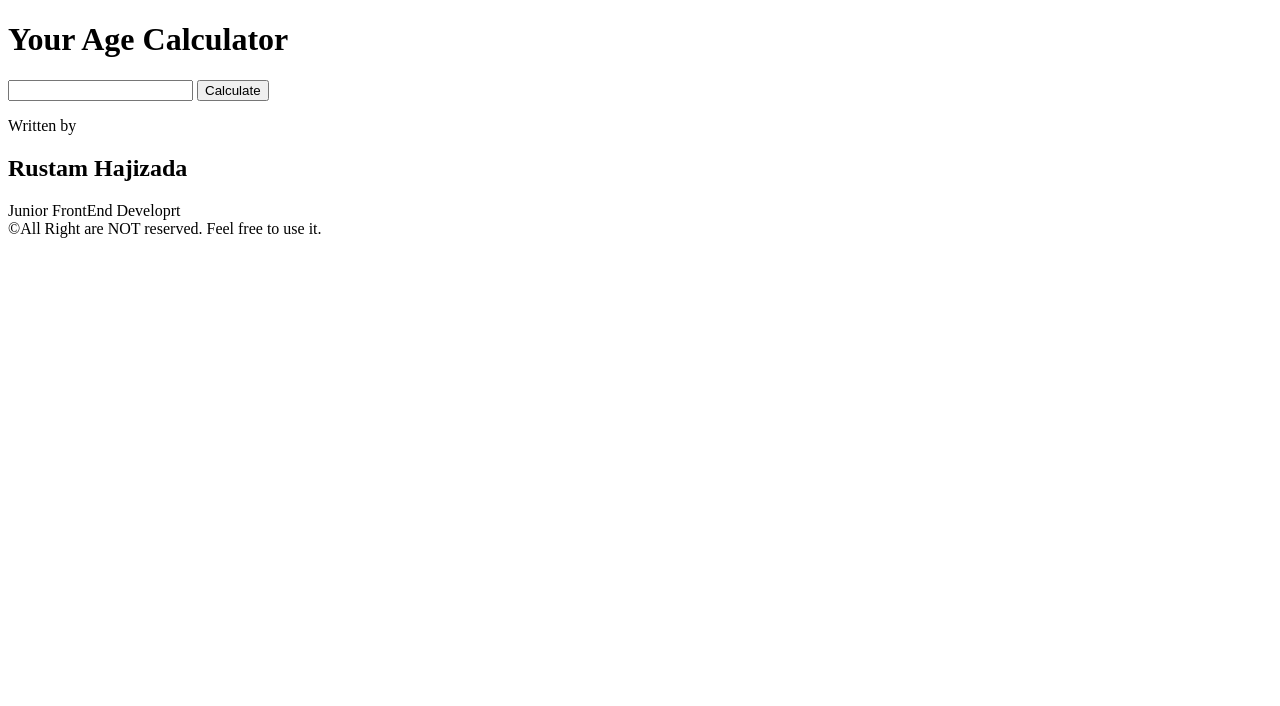
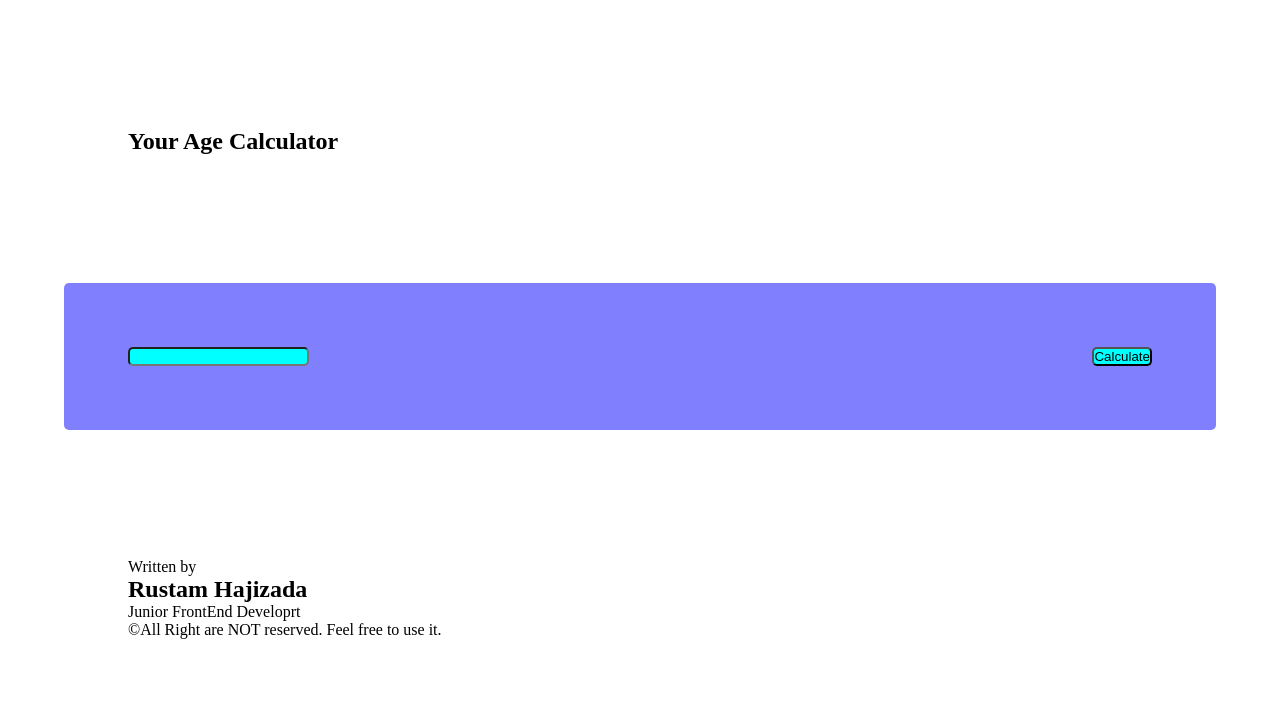
Before and after one commit to RustamHajizadaOriginal/AgeCalculator, a plain HTML site: page index.html in a window 1280 px wide. Drawn offline with Linux system fonts and the light colour scheme.

Commit message:
Updating the index and style files

```diff
--- a/index.html
+++ b/index.html
@@ -4,23 +4,25 @@
     <meta charset="UTF-8" />
     <meta name="viewport" content="width=device-width, initial-scale=1.0" />
     <title>Age Calculator</title>
-    <style scr="style.css"></style>
+    <link rel="stylesheet" href="style.css" />
   </head>
   <body>
-    <header>
+    <div class="mainBody">
+      <header class="header">
         <h1>Your Age Calculator</h1>
       </header>
       <section>
-      <main>
+        <main class="mainSection">
           <input type="text" />
           <button>Calculate</button>
         </main>
       </section>
-    <footer>
+      <footer class="mainFooter">
         <p>Written by</p>
         <h2>Rustam Hajizada</h2>
         <div>Junior FrontEnd Developrt</div>
         <div>&copy;All Right are NOT reserved. Feel free to use it.</div>
       </footer>
+    </div>
   </body>
 </html>
--- a/style.css
+++ b/style.css
@@ -3,3 +3,38 @@
   padding: 0;
   box-sizing: border-box;
 }
+--mainColort: hsl(240, 100%, 75%);
+.mainBody {
+  margin: 5vw;
+  padding: 5vw;
+  font-family: cursive;
+  font-size: small;
+}
+.header {
+  margin: 5vw;
+  padding: 5vw;
+}
+
+.header h1 {
+  font-size: x-large;
+}
+
+main {
+  display: flex;
+  justify-content: space-between;
+  background-color: hsl(240, 100%, 75%);
+  margin: 5vw;
+  padding: 5vw;
+  border-radius: 5px;
+}
+input,
+button {
+  background-color: aqua;
+  border-radius: 5px;
+  /* margin: 5vw; */
+  /* padding-left: 5vw; */
+}
+footer {
+  margin: 5vw;
+  padding: 5vw;
+}
```
Lines whose indentation alone changed are shown as unchanged.
